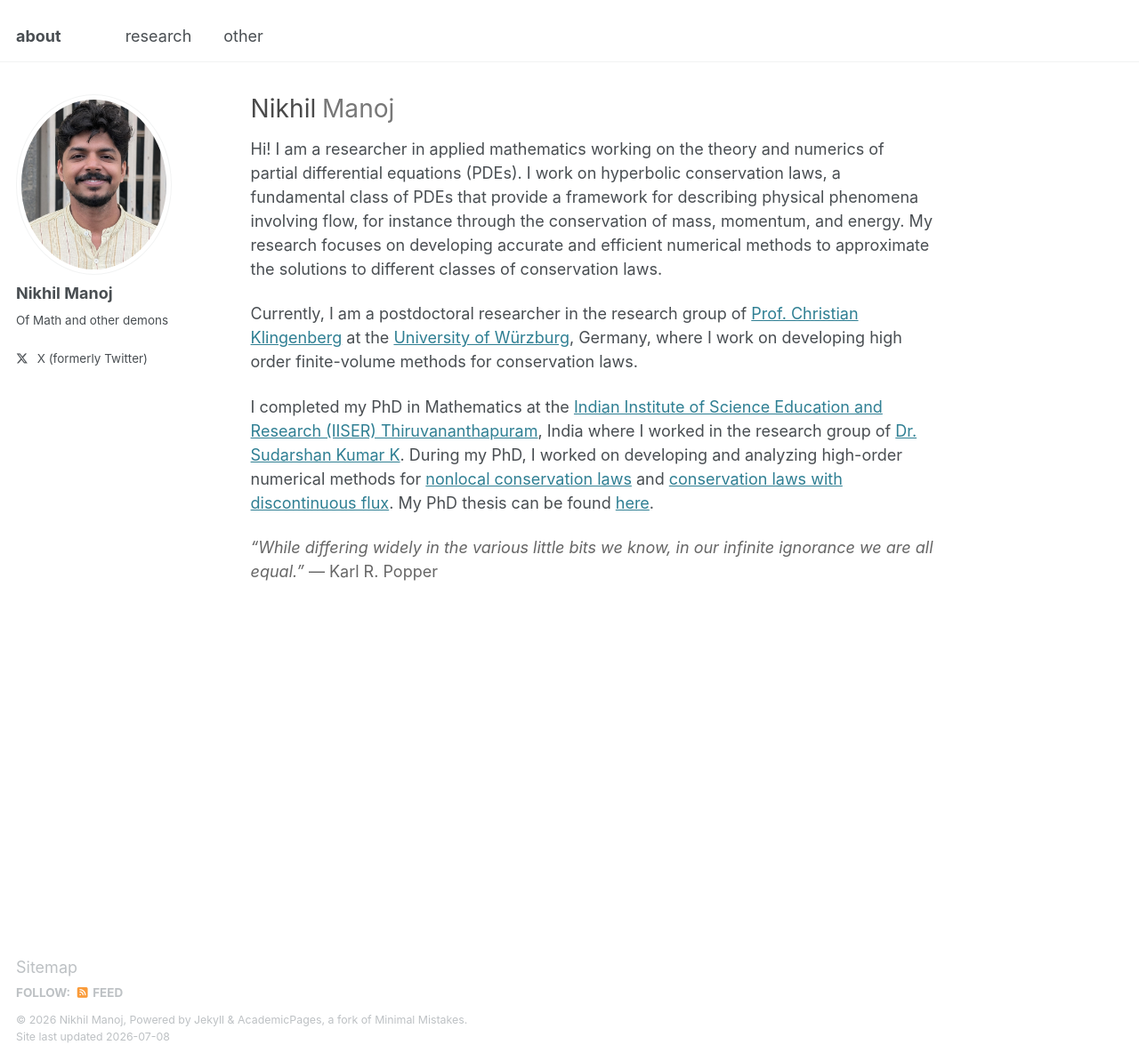
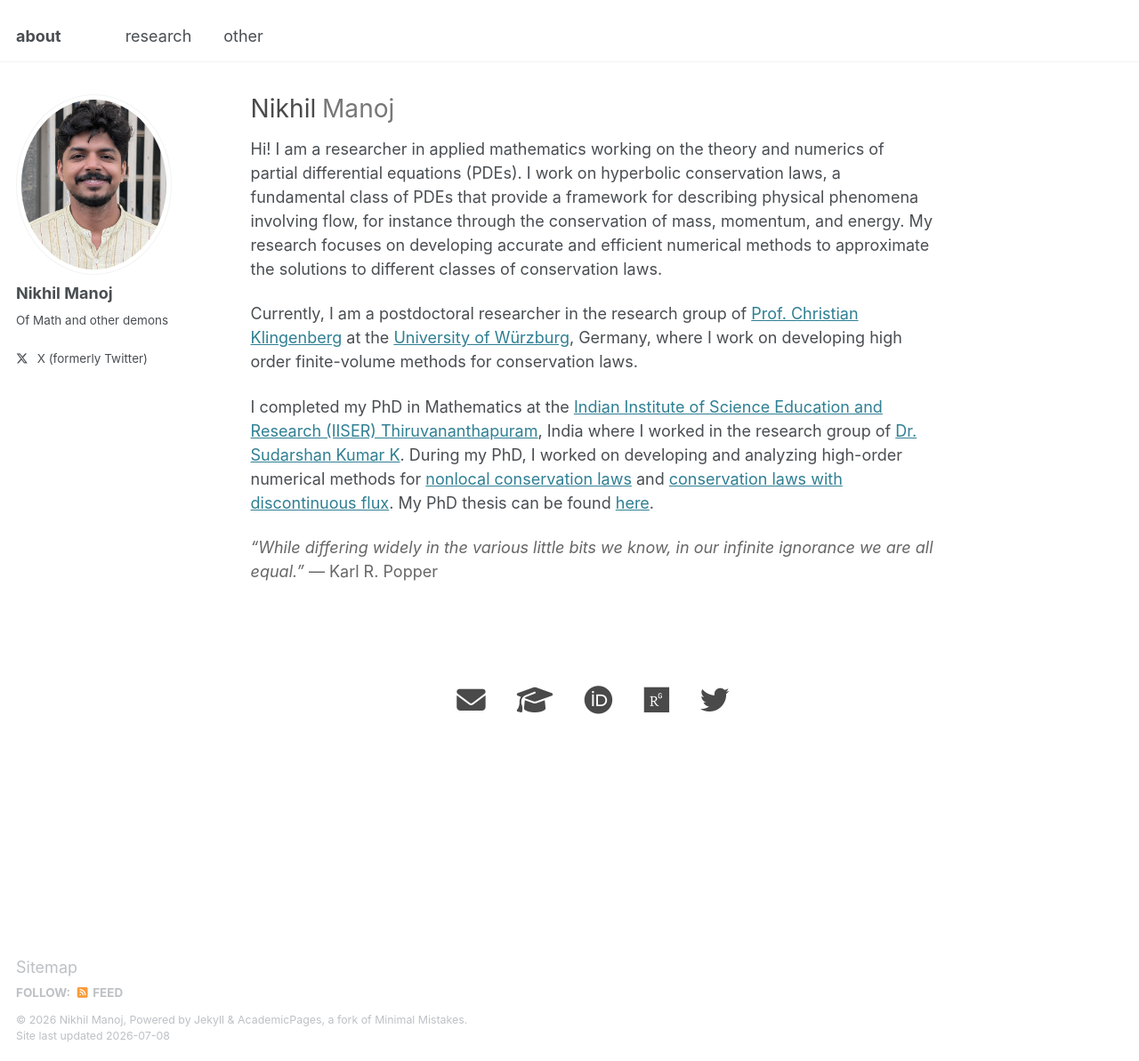
Before and after one commit to nikhil0597/nikhil0597.github.io, a Jekyll site: the page built from _pages/about.md, in a window 1280 px wide and 1193 px high. Shown: the whole window at 89% size. Built offline with Jekyll 4.4.1, drawn with Linux system fonts in a browser that asks for light colours.

Commit message:
Update about.md

```diff
--- a/_pages/about.md
+++ b/_pages/about.md
@@ -20,4 +20,19 @@ I completed my PhD in Mathematics at the [Indian Institute of Science Education
 
 
 
+
+
 <span style="color: #666666;">*"While differing widely in the various little bits we know, in our infinite ignorance we are all equal."* — Karl R. Popper</span>
+
+
+<div style="text-align: center; margin-top: 4em; padding-top: 2em;">
+  <a href="mailto:nikhilmanoj2020@iisertvm.ac.in" style="margin: 0 15px; color: #4a4a4a; font-size: 1.8em; text-decoration: none;" title="Email"><i class="fas fa-envelope"></i></a>
+
+  <a href="https://scholar.google.com/citations?user=pt3q4wQAAAAJ&hl=en" style="margin: 0 15px; color: #4a4a4a; font-size: 1.8em; text-decoration: none;" title="Google Scholar"><i class="fas fa-graduation-cap"></i></a>
+
+  <a href="INSERT_YOUR_ORCID_LINK_HERE" style="margin: 0 15px; color: #4a4a4a; font-size: 1.8em; text-decoration: none;" title="ORCID"><i class="fab fa-orcid"></i></a>
+
+  <a href="INSERT_YOUR_RESEARCHGATE_LINK_HERE" style="margin: 0 15px; color: #4a4a4a; font-size: 1.8em; text-decoration: none;" title="ResearchGate"><i class="fab fa-researchgate"></i></a>
+
+  <a href="INSERT_YOUR_TWITTER_LINK_HERE" style="margin: 0 15px; color: #4a4a4a; font-size: 1.8em; text-decoration: none;" title="X (Twitter)"><i class="fab fa-twitter"></i></a>
+</div>
```
